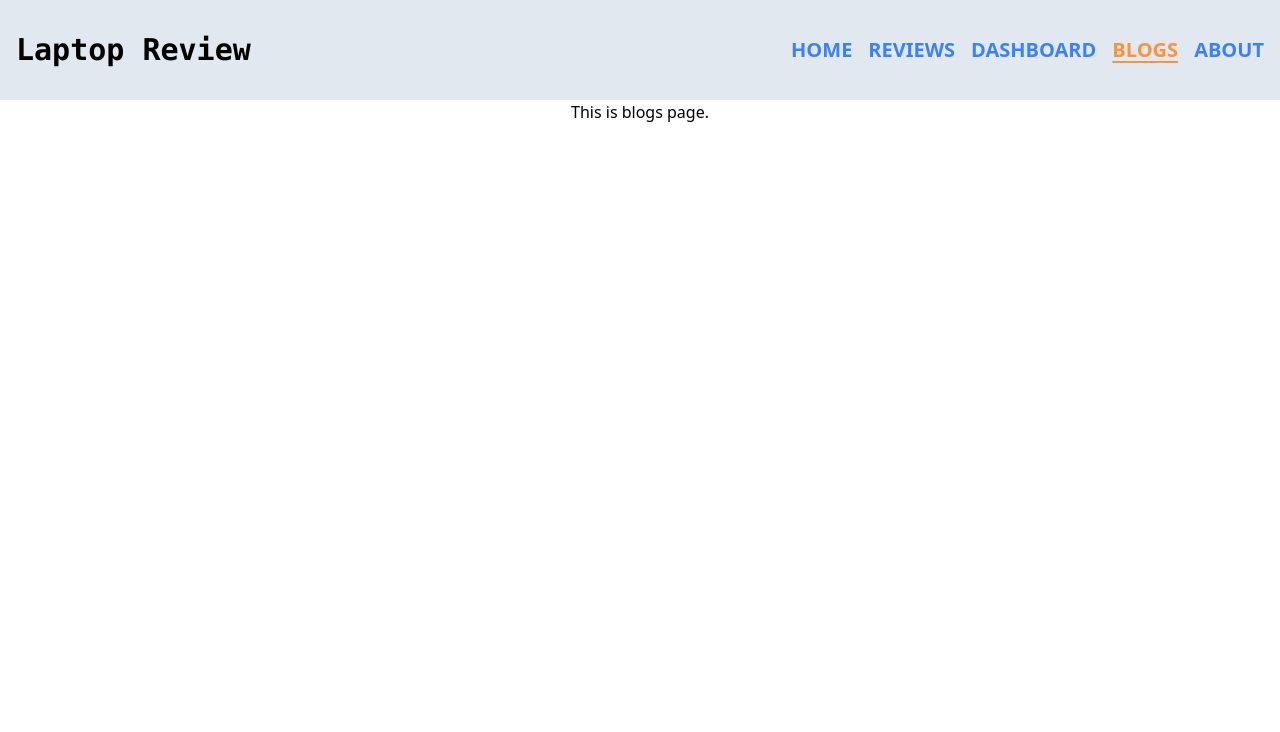
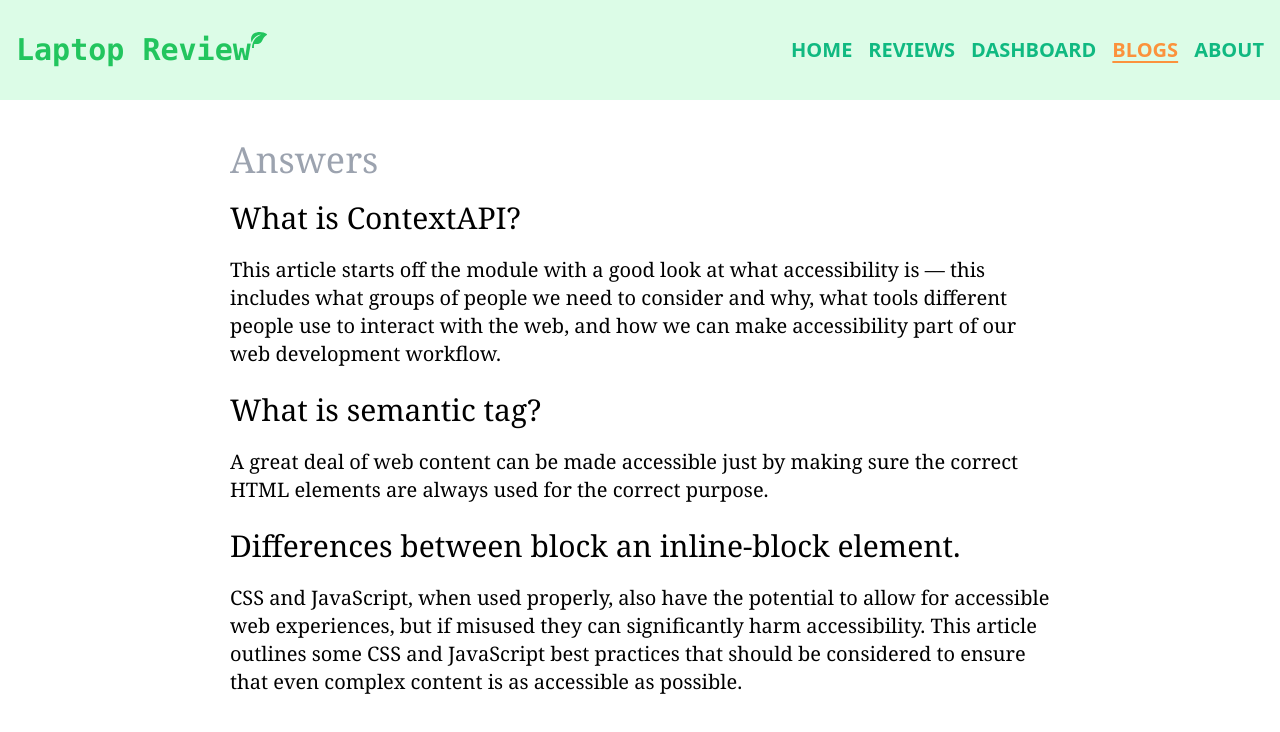
Before and after one commit to MohammadIqbalHossain/macbook-analysis-website, a React (Create React App) app: page /blogs in a window 1280 px wide. Shown: the top 732 px of the page. Built offline with nearby package versions, Linux system fonts and the light colour scheme.

Commit message:
Blogs page added

```diff
--- a/package.json
+++ b/package.json
@@ -8,6 +8,7 @@
     "@testing-library/user-event": "^13.5.0",
     "react": "^18.0.0",
     "react-dom": "^18.0.0",
+    "react-icons": "^4.3.1",
     "react-router-dom": "^6.3.0",
     "react-scripts": "5.0.0",
     "recharts": "^2.1.9",
--- a/src/components/Blogs/Blogs.js
+++ b/src/components/Blogs/Blogs.js
@@ -3,7 +3,23 @@ import React from 'react';
 const Blogs = () => {
     return (
         <div>
-           <h1>This is blogs page.</h1>
+          <div className="text-left p-10 md:w-[900px] mx-auto font-serif">
+                <h1 className="text-4xl text-gray-400 mb-5">Answers</h1>
+                <h2 className="text-3xl mb-5">What is ContextAPI?</h2>
+                <p className="text-xl font-serif mb-6">
+                    This article starts off the module with a good look at what accessibility is — this includes what groups of people we need to consider and why, what tools different people use to interact with the web, and how we can make accessibility part of our web development workflow.
+                </p>
+
+                <h2 className="text-3xl mb-5">What is semantic tag?</h2>
+                <p className="text-xl font-serif mb-6">
+                    A great deal of web content can be made accessible just by making sure the correct HTML elements are always used for the correct purpose.
+                </p>
+
+                <h2 className="text-3xl mb-5">Differences between block an inline-block element.</h2>
+                <p className="text-xl font-serif mb-6">
+                    CSS and JavaScript, when used properly, also have the potential to allow for accessible web experiences, but if misused they can significantly harm accessibility. This article outlines some CSS and JavaScript best practices that should be considered to ensure that even complex content is as accessible as possible.
+                </p>
+            </div>
         </div>
     );
 };
--- a/src/components/Header/Header.js
+++ b/src/components/Header/Header.js
@@ -1,14 +1,17 @@
 import React from 'react';
 import { NavLink } from 'react-router-dom';
+import { ImLeaf } from 'react-icons/im';
 
 const Header = () => {
     return (
-        <nav className="flex justify-center items-center  bg-slate-200 md:justify-between px-4 h-[100px]">
-            <div>
+        <nav className="flex justify-center items-center sticky top-0 bg-green-100 md:justify-between px-4 h-[100px]">
+            <div className='flex text-green-500'>
                 <h1 className="font-mono text-3xl hidden md:block font-bold hover:text-orange-300 ">Laptop Review</h1>
+                <h1><ImLeaf /></h1>
+
             </div>
 
-            <div className="flex gap-4 text-xl font-sans font-bold text-blue-500 hover:text-blue-700 uppercase">
+            <div className="flex gap-4 text-xl font-sans font-bold text-emerald-500 hover:text-blue-700 uppercase">
                 <NavLink to='/' className={({ isActive }) => isActive ? "text-orange-400 underline underline-offset-4" : ""}>
                     Home
                 </NavLink>
--- a/src/components/Home/Home.js
+++ b/src/components/Home/Home.js
@@ -17,11 +17,11 @@ const Home = () => {
             <div className="flex flex-col md:flex-row text-left items-center mx-auto  h-[91vh]">
 
                 <div className="md:ml-44 m-16 order-2 md:order-1">
-                    <h1 className="text-6xl font-mono font-bold text-blue-400 mb-5">This is laptop is your <br /> next laptop</h1>
+                    <h1 className="text-6xl font-mono font-bold text-[#338f53] mb-5">This is laptop is your <br /> next laptop</h1>
 
                     <p className="text-xl font-serif text-gray-500 mb-5">Lorem, ipsum dolor sit amet consectetur adipisicing elit. Est hic ab excepturi molestiae sint nisi doloribus, dolor explicabo temporibus nam!</p>
 
-                    <button  className="p-4 bg-blue-400 font-serif text-xl text-white rounded-lg hover:bg-green-300 ">
+                    <button  className="px-5 py-3 bg-green-400 font-serif text-xl text-white rounded hover:bg-green-600 ">
                         <a href="https://www.youtube.com/watch?v=NQesyAf849Q">Live Demo</a>
                     </button>
                 </div>
```
Also changed, not shown: public/data.json (+8 -8 lines), 1 other file (tests, documents, lock files or other folders).
